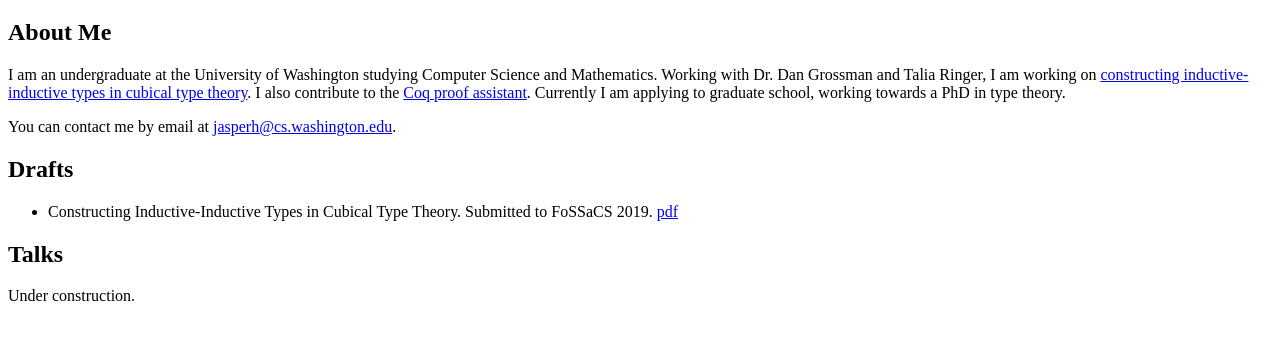
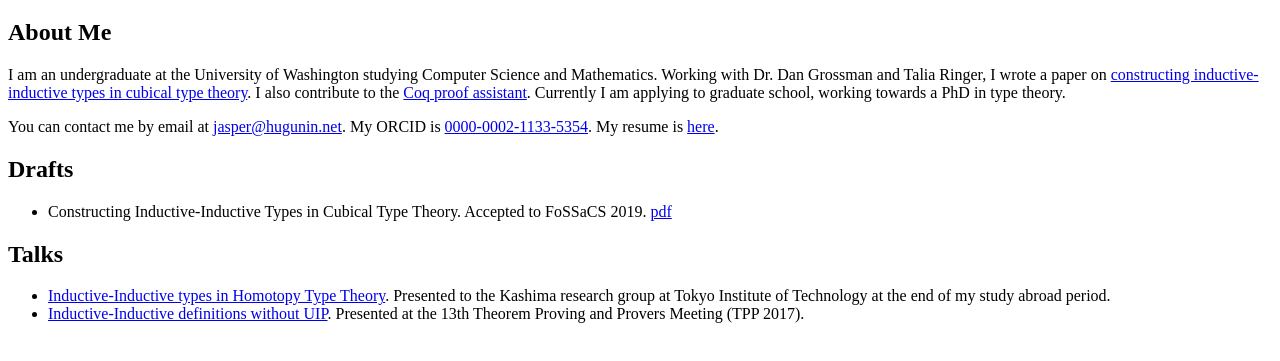
Before and after one commit to jashug/jashug.github.io, a plain HTML site: page index.html in a window 1280 px wide. Shown: the part 61-422 px from the top of the page. Drawn offline with Linux system fonts and the light colour scheme.

Commit message:
Add ORCID, resume, two talks, change email, note paper accepted.

```diff
--- a/index.html
+++ b/index.html
@@ -15,24 +15,29 @@
 <h2>About Me</h2>
 <p>
 I am an undergraduate at the University of Washington studying Computer Science and Mathematics.
-Working with Dr. Dan Grossman and Talia Ringer, I am working on <a href="https://github.com/jashug/ConstructingII">constructing inductive-inductive types in cubical type theory</a>.
+Working with Dr. Dan Grossman and Talia Ringer, I wrote a paper on <a href="https://github.com/jashug/ConstructingII">constructing inductive-inductive types in cubical type theory</a>.
 I also contribute to the <a href="https://github.com/coq/coq">Coq proof assistant</a>.
 Currently I am applying to graduate school, working towards a PhD in type theory.
 </p>
 
 <p>
-You can contact me by email at <a href="mailto:jasperh@cs.washington.edu">jasperh@cs.washington.edu</a>.
+You can contact me by email at <a href="mailto:jasper@hugunin.net">jasper@hugunin.net</a>.
+My ORCID is <a href="https://orcid.org/0000-0002-1133-5354">0000-0002-1133-5354</a>.
+My resume is <a href="/resume.pdf">here</a>.
 </p>
 
 <h2>Drafts</h2>
 
 <ul>
-  <li>Constructing Inductive-Inductive Types in Cubical Type Theory. Submitted to FoSSaCS 2019. <a href="/papers/ConstructingII.pdf">pdf</a>
+  <li>Constructing Inductive-Inductive Types in Cubical Type Theory. Accepted to FoSSaCS 2019. <a href="/papers/ConstructingII.pdf">pdf</a>
 </ul>
 
 <h2>Talks</h2>
 
-Under construction.
+<ul>
+  <li><a href="talks/finalzemi.pdf">Inductive-Inductive types in Homotopy Type Theory</a>. Presented to the Kashima research group at Tokyo Institute of Technology at the end of my study abroad period.</li>
+  <li><a href="talks/TPP.pdf">Inductive-Inductive definitions without UIP</a>. Presented at the 13th Theorem Proving and Provers Meeting (TPP 2017).</li>
+</ul>
 
 </body>
 
```
Also changed, not shown: 3 other files.
